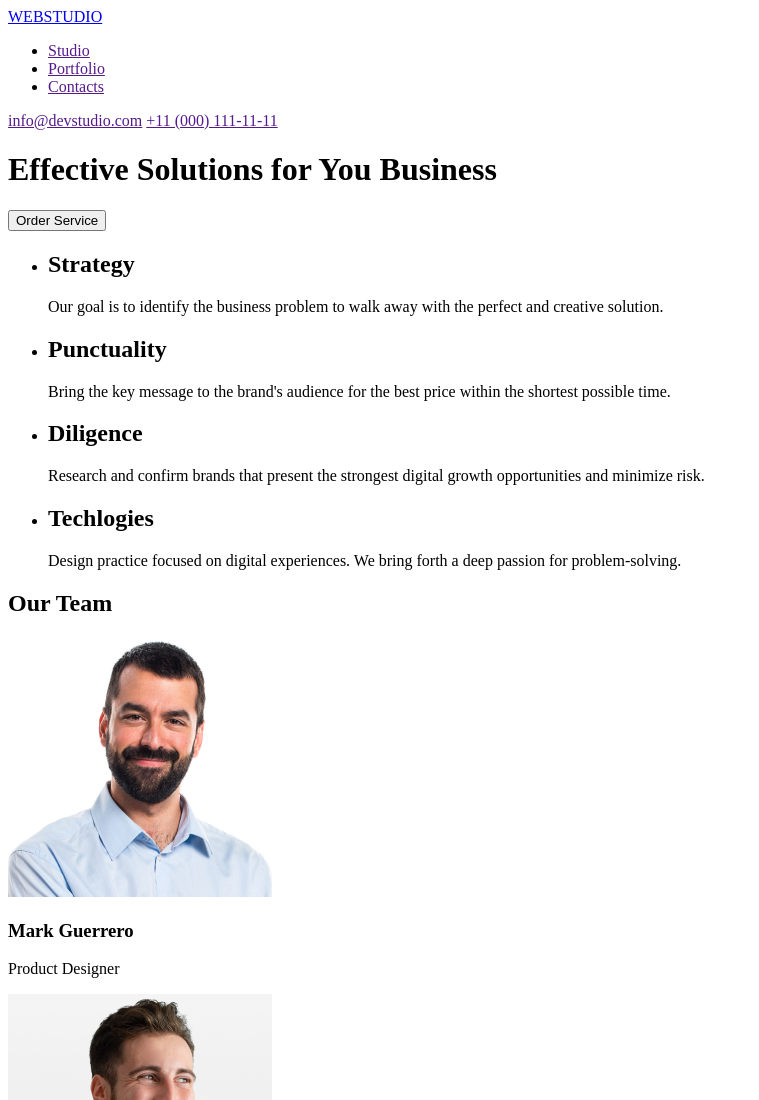
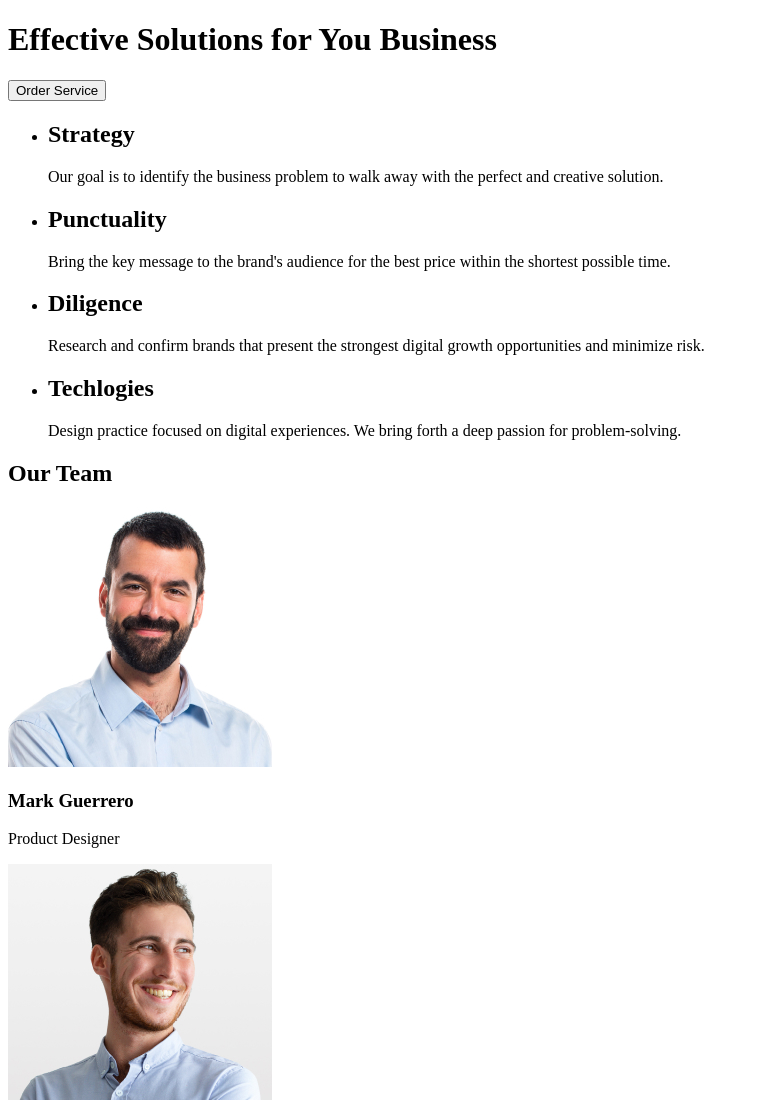
Before and after one commit to era-Altrona/goit-markup-hw-01, a plain HTML site: page indext.html in a window 1280 px wide. Shown: the top 1100 px of the page, without its empty margins (0-759 px from the left). Drawn offline with Linux system fonts and the light colour scheme.

Commit message:
git commit -m "commit message"

```diff
--- a/indext.html
+++ b/indext.html
@@ -6,33 +6,6 @@
     <title>Webstudio</title>
   </head>
   <body>
-    <header>
-      <section class="header-page">
-        <div class="wrapper">
-          <a
-            href="http://127.0.0.1:5500/goit-markup-hw-01/indext.html"
-            class="logo"
-            >WEBSTUDIO
-          </a>
-
-          <nav>
-            <ul>
-              <li>
-                <a href="">Studio</a>
-              </li>
-              <li>
-                <a href=""> Portfolio</a>
-              </li>
-              <li>
-                <a href="">Contacts</a>
-              </li>
-            </ul>
-          </nav>
-          <a href="" class="email">info@devstudio.com</a>
-          <a href="" class="phone">+11 (000) 111-11-11</a>
-        </div>
-      </section>
-    </header>
     <main>
       <h1>Effective Solutions for You Business</h1>
       <button>Order Service</button>
```
